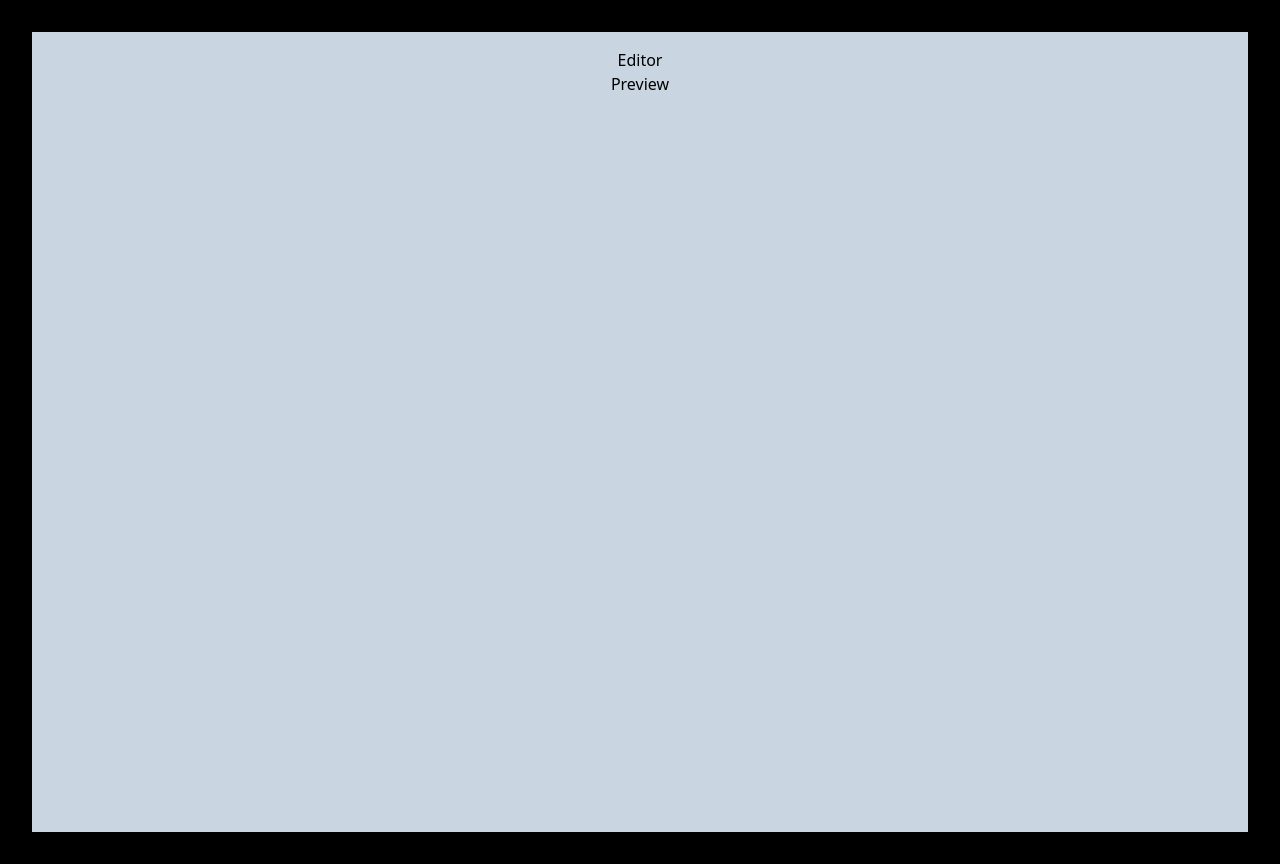
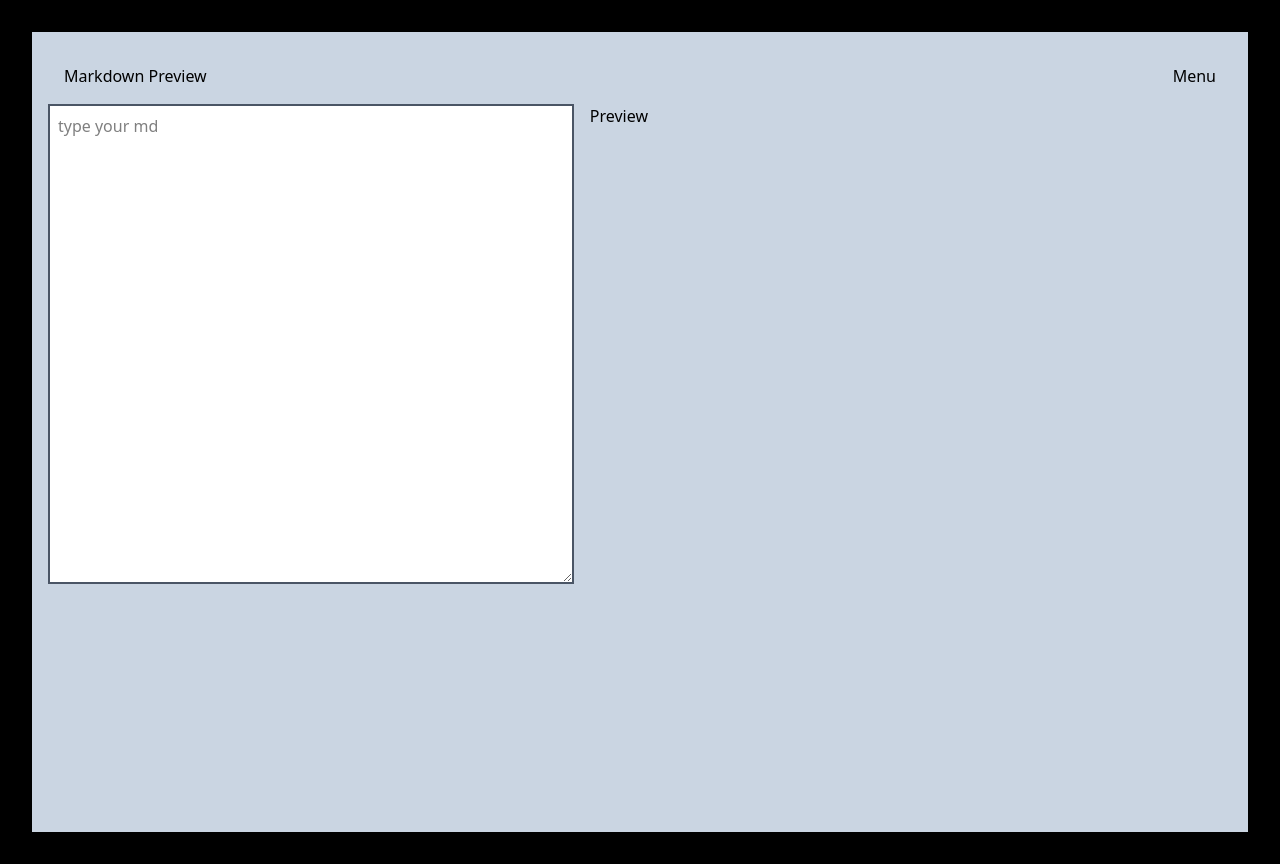
Before and after one commit to NKT-FRLV/Markdown-Preview, a React (Vite) app: page / in a window 1280 px wide. Built offline with nearby package versions, Linux system fonts and the light colour scheme.

Commit message:
editor MVP ready

```diff
--- a/src/App.tsx
+++ b/src/App.tsx
@@ -2,15 +2,24 @@ import { useState } from 'react';
 import './App.css';
 import Editor from './components/Editor';
 import Preview from './components/Preview';
+import Header from './components/Header';
 
 function App() {
   const [markdownInput, setMarkdownInput] = useState('');
 
+  const handleChange = (e: React.ChangeEvent<HTMLTextAreaElement>) => {
+    const value = e.target.value;
+    setMarkdownInput(value);
+  };
+
   return (
     <div className="App h-screen w-full p-4 bg-slate-300">
-      <div className="main-Wrapper">
-        <Editor />
-        <Preview />
+      <div className="main-Wrapper flex flex-col  ">
+        <Header />
+        <div className="flex w-150 gap-4 ">
+          <Editor onChange={handleChange} inputValue={markdownInput} />
+          <Preview />
+        </div>
       </div>
     </div>
   );
--- a/src/components/Editor.tsx
+++ b/src/components/Editor.tsx
@@ -1,9 +1,23 @@
-import React from 'react'
+import React from 'react';
 
-const Editor = () => {
+type EditorProps = {
+  onChange: (e: React.ChangeEvent<HTMLTextAreaElement>) => void;
+  inputValue: string;
+};
+
+const Editor = ({ onChange, inputValue }: EditorProps) => {
   return (
-    <div>Editor</div>
-  )
-}
+    <div className="w-full ">
+      <form>
+        <textarea
+          className=" border-2 w-full p-2 border-gray-600 bg-white h-120"
+          value={inputValue}
+          onChange={onChange}
+          placeholder="type your md"
+        ></textarea>
+      </form>
+    </div>
+  );
+};
 
-export default Editor
+export default Editor;
--- /dev/null
+++ b/src/components/Header.tsx
@@ -0,0 +1,15 @@
+import React from 'react'
+
+const Header = () => {
+  return (
+    <div className='w-full flex items-center justify-between p-4'>
+<div>Markdown Preview </div>
+<div>
+  <button>Menu</button>
+</div>
+
+    </div>
+  )
+}
+
+export default Header
```
